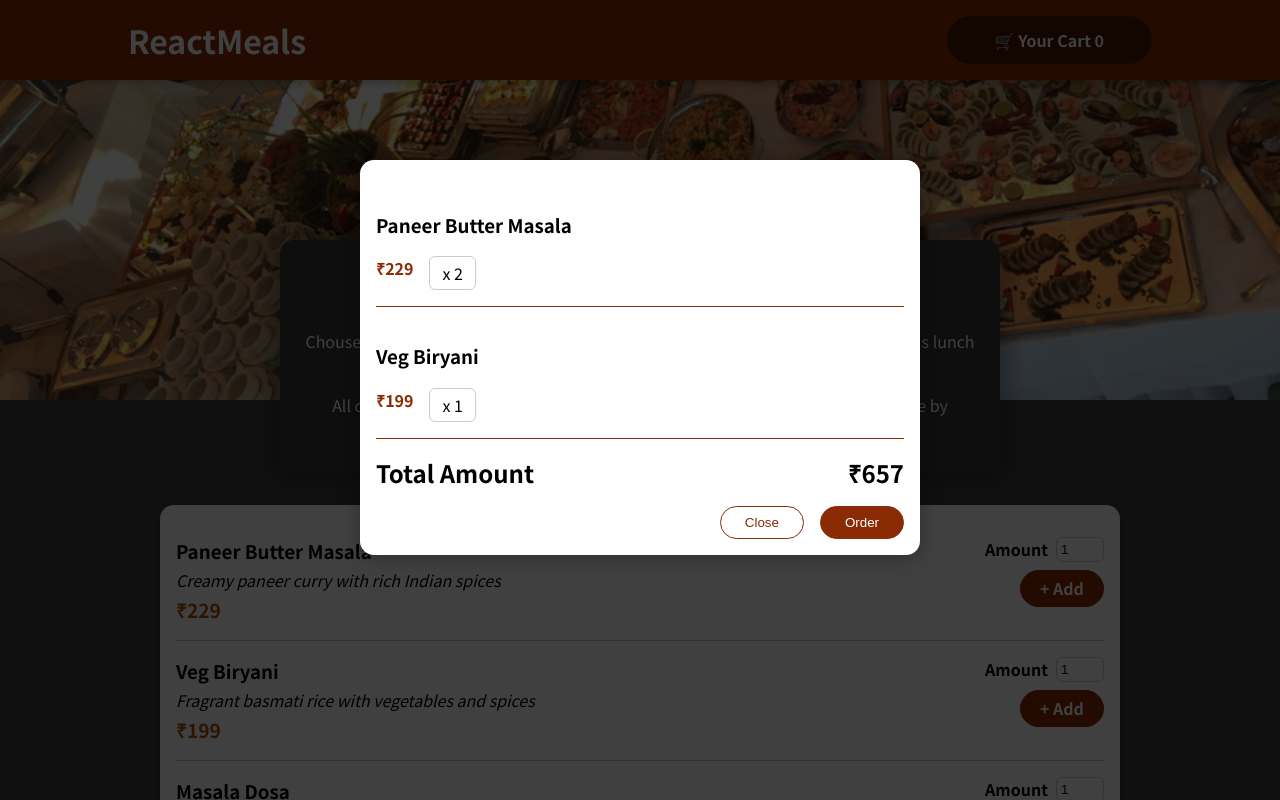
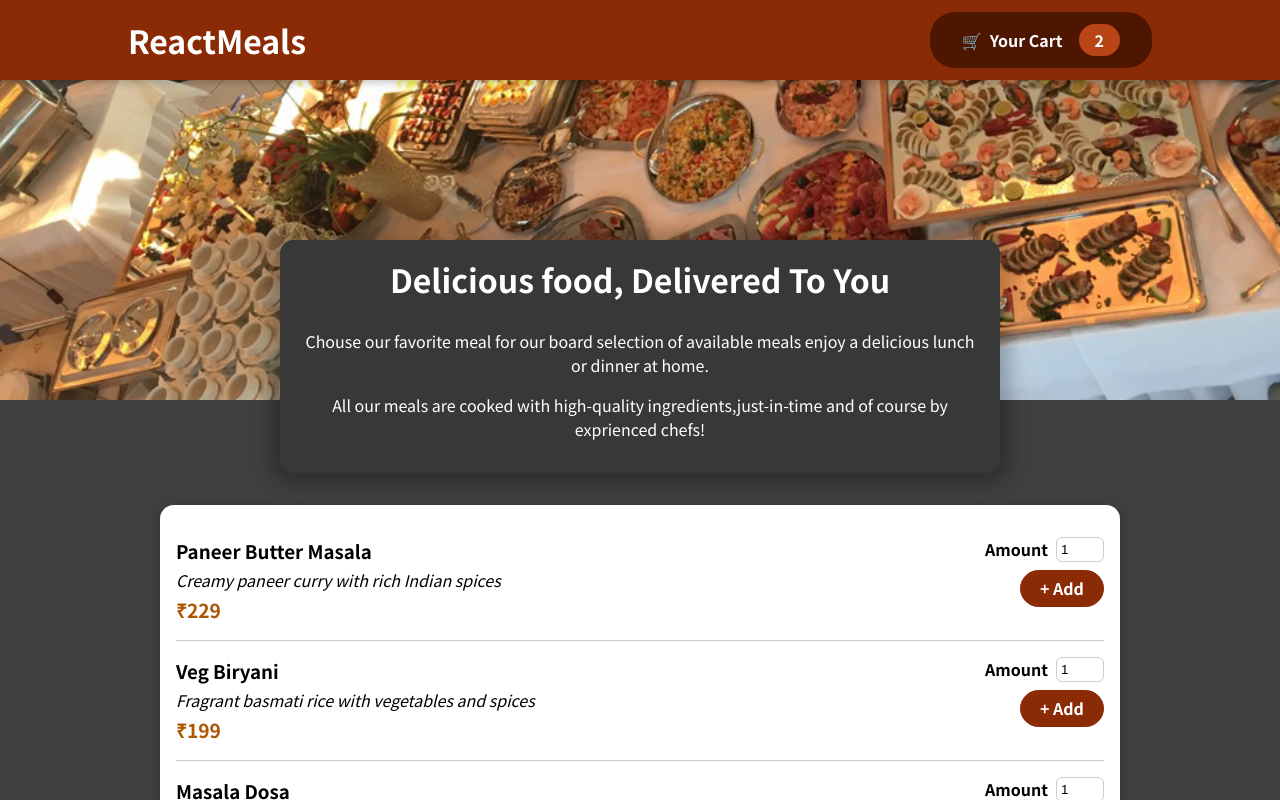
Before and after one commit to Arjunteli2020/restaurant-app, a React (Create React App) app: page / in a window 1280 px wide. Shown: the top 800 px of the page. Built offline with nearby package versions, Linux system fonts and the light colour scheme.

Commit message:
Add functions Cart open and close

```diff
--- a/src/App.js
+++ b/src/App.js
@@ -1,16 +1,27 @@
-import { Fragment } from 'react';
-import Header from './components/Layout/Header';
-import MealsSummary from './components/Meals/MealsSummary';
-import AvailableMeals from './components/Meals/AvailableMeals';
-import Cart from './components/Cart/Cart';
+import { Fragment, useState } from "react";
+import Header from "./components/Layout/Header";
+import MealsSummary from "./components/Meals/MealsSummary";
+import AvailableMeals from "./components/Meals/AvailableMeals";
+import Cart from "./components/Cart/Cart";
 
 function App() {
+  const [cartIsShown, setCartIsShown] = useState(false);
+
+  const showCartHandler = () => {
+    setCartIsShown(true);
+  };
+
+  const hideCartHandler = () => {
+    setCartIsShown(false);
+  };
+
   return (
     <Fragment>
-      <Cart/>
-      <Header />
-      <MealsSummary/>
-      <AvailableMeals/>
+      {cartIsShown && <Cart onClose={hideCartHandler} />}
+
+      <Header onShowCart={showCartHandler} />
+      <MealsSummary />
+      <AvailableMeals />
     </Fragment>
   );
 }
--- a/src/components/Cart/Cart.js
+++ b/src/components/Cart/Cart.js
@@ -2,11 +2,11 @@ import React from "react";
 import ReactDOM from "react-dom";
 import classes from "./Cart.module.css";
 
-const Backdrop = () => {
-  return <div className={classes.backdrop}></div>;
+const Backdrop = (props) => {
+  return <div className={classes.backdrop} onClick={props.onClose}></div>;
 };
 
-const ModalOverlay = () => {
+const ModalOverlay = (props) => {
   return (
     <div className={classes.modal}>
       <ul className={classes["cart-items"]}>
@@ -19,25 +19,18 @@ const ModalOverlay = () => {
             </div>
           </div>
         </li>
-
-        <li>
-          <div>
-            <h3>Veg Biryani</h3>
-            <div className={classes.summary}>
-              <span className={classes.price}>₹199</span>
-              <span className={classes.amount}>x 1</span>
-            </div>
-          </div>
-        </li>
       </ul>
 
       <div className={classes.total}>
         <span>Total Amount</span>
-        <span>₹657</span>
+        <span>₹458</span>
       </div>
 
       <div className={classes.actions}>
-        <button className={classes["button--alt"]}>Close</button>
+        <button className={classes["button--alt"]} onClick={props.onClose}>
+          Close
+        </button>
+
         <button className={classes.button}>Order</button>
       </div>
     </div>
@@ -46,11 +39,18 @@ const ModalOverlay = () => {
 
 const portalElement = document.getElementById("modal-root");
 
-const Cart = () => {
+const Cart = (props) => {
   return (
     <>
-      {ReactDOM.createPortal(<Backdrop />, portalElement)}
-      {ReactDOM.createPortal(<ModalOverlay />, portalElement)}
+      {ReactDOM.createPortal(
+        <Backdrop onClose={props.onClose} />,
+        portalElement
+      )}
+
+      {ReactDOM.createPortal(
+        <ModalOverlay onClose={props.onClose} />,
+        portalElement
+      )}
     </>
   );
 };
--- a/src/components/Layout/Header.js
+++ b/src/components/Layout/Header.js
@@ -1,19 +1,20 @@
-import { Fragment } from 'react';
-
-import mealsImage from '../../assets/meals.jpg';
-import classes from './Header.module.css';
+import mealsImage from "../../assets/meals.jpg";
+import HeaderCartButton from "./HeaderCartButton";
+import classes from "./Header.module.css";
 
 const Header = (props) => {
   return (
-    <Fragment>
+    <>
       <header className={classes.header}>
         <h1>ReactMeals</h1>
-        <button className={classes.button}> 🛒 Your Cart 0  </button>
+
+        <HeaderCartButton onClick={props.onShowCart} />
       </header>
-      <div className={classes['main-image']}>
-        <img src={mealsImage} alt='A table full of delicious food!' />
+
+      <div className={classes["main-image"]}>
+        <img src={mealsImage} alt="Delicious food" />
       </div>
-    </Fragment>
+    </>
   );
 };
 
--- /dev/null
+++ b/src/components/Layout/HeaderCartButton.js
@@ -0,0 +1,13 @@
+import classes from "./HeaderCartButton.module.css";
+
+const HeaderCartButton = (props) => {
+  return (
+    <button className={classes.button} onClick={props.onClick}>
+      <span className={classes.icon}>🛒</span>
+      <span>Your Cart</span>
+      <span className={classes.badge}>2</span>
+    </button>
+  );
+};
+
+export default HeaderCartButton;
--- /dev/null
+++ b/src/components/Layout/HeaderCartButton.module.css
@@ -0,0 +1,30 @@
+.button {
+  cursor: pointer;
+  font: inherit;
+  border: none;
+  background-color: #4d1601;
+  color: white;
+  padding: 0.75rem 2rem;
+  display: flex;
+  justify-content: space-around;
+  align-items: center;
+  border-radius: 25px;
+  font-weight: bold;
+}
+
+.button:hover,
+.button:active {
+  background-color: #2c0d00;
+}
+
+.icon {
+  margin-right: 0.5rem;
+}
+
+.badge {
+  background-color: #b94517;
+  padding: 0.25rem 1rem;
+  border-radius: 25px;
+  margin-left: 1rem;
+  font-weight: bold;
+}
```
